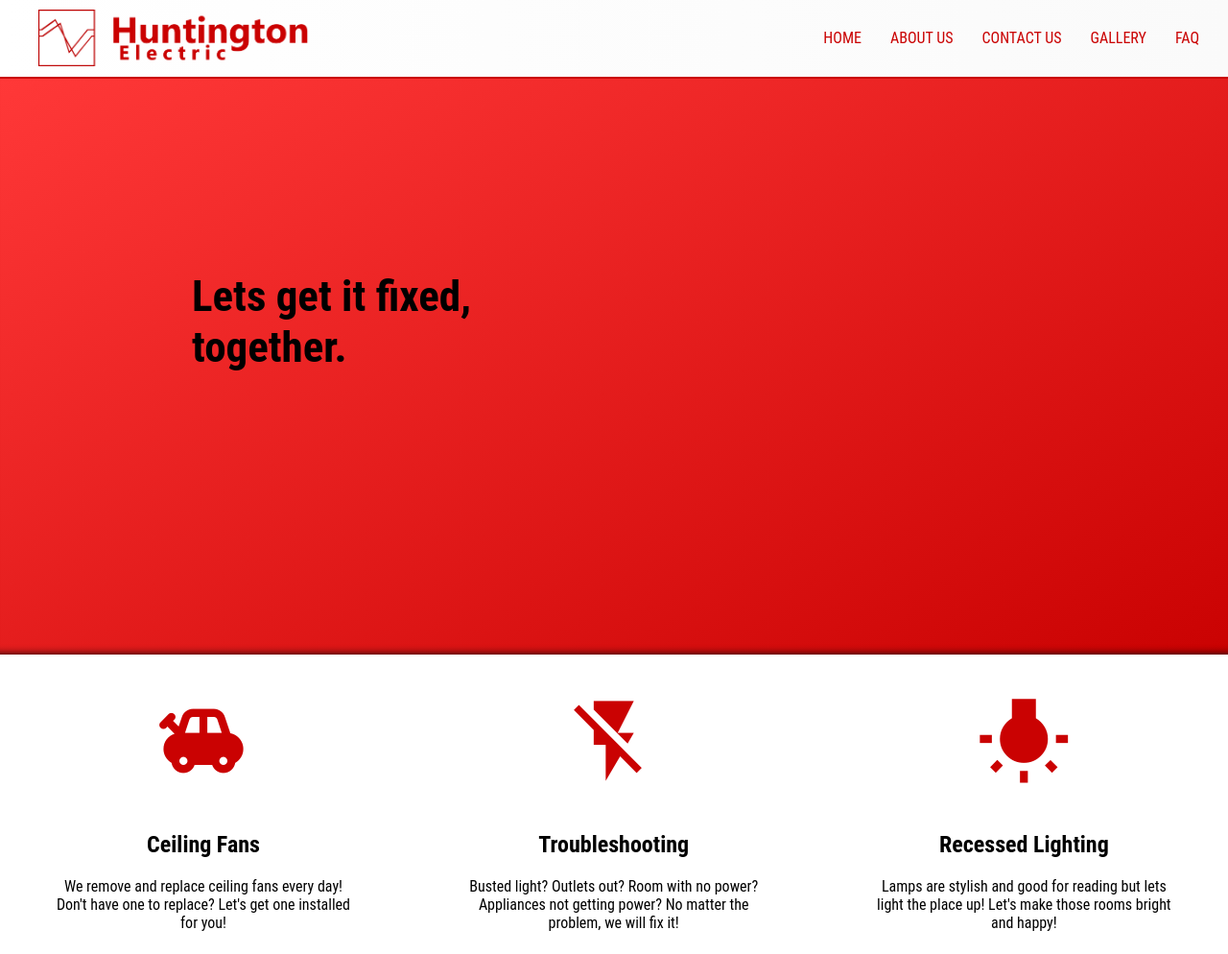
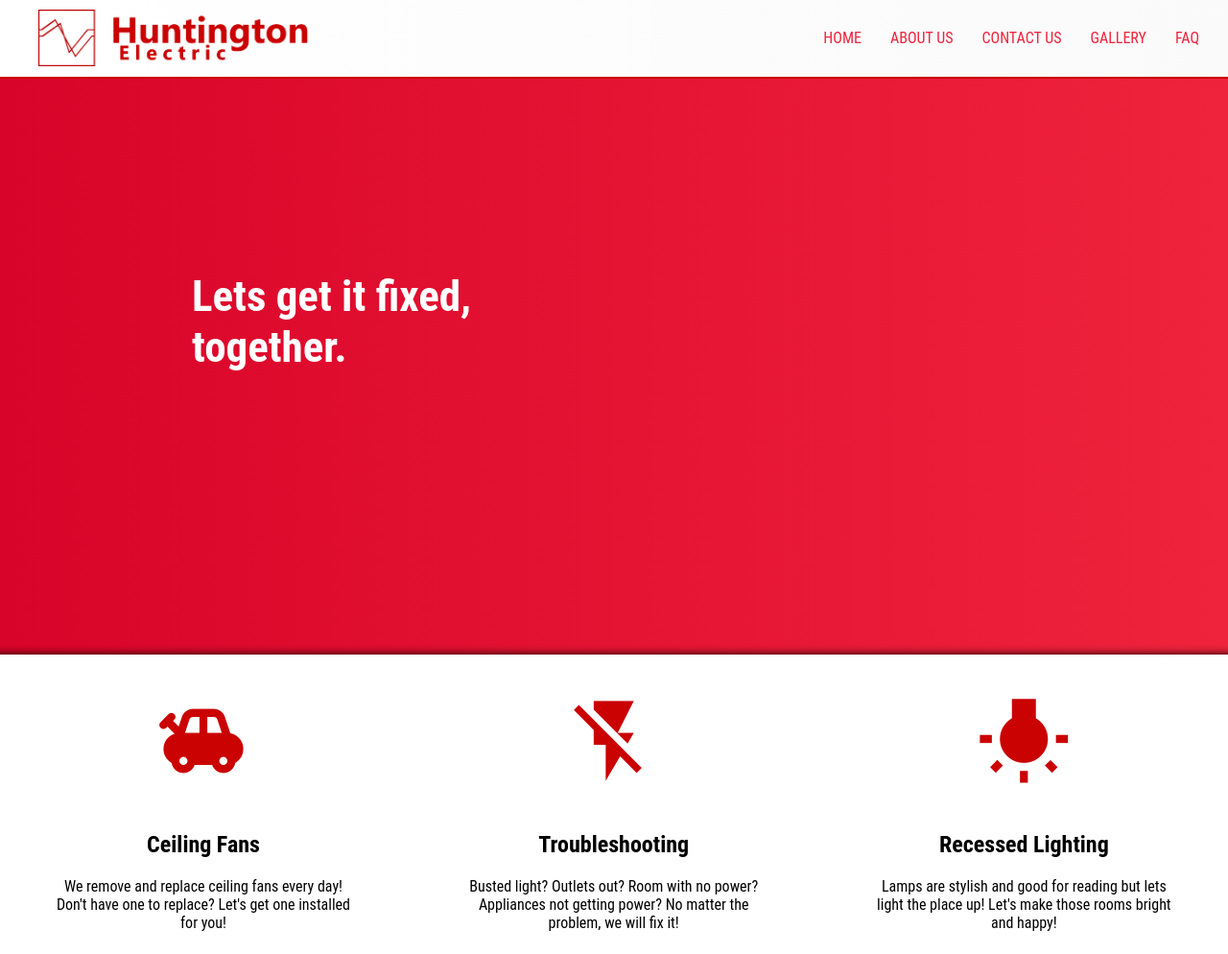
Before and after one commit to jgpentz/HuntingtonElectric, a plain HTML site: page index.html in a window 1280 px wide. Shown: the top 994 px of the page at 96% size. Drawn offline with Linux system fonts and the light colour scheme.

Commit message:
Fixed colors.

```diff
--- a/resources/css/index.css
+++ b/resources/css/index.css
@@ -40,19 +40,19 @@ body {
     margin-left: 30px;
     text-decoration: none;
     text-transform: uppercase;
-    color: #CA0202;
+    color: rgba(239,35,60,1);
     outline: 0;
 }
 
 #navbar a:hover {
-    color: rgb(100, 0, 0);
+    color: rgb(192, 71, 71);
 }
 
 #navbar a:after {
     display:block;
-    padding-bottom: 5px;
+    padding-bottom: 7px;
     content: '';
-    border-bottom: solid 2px rgb(100, 0, 0);
+    border-bottom: solid 2px rgba(239,35,60,1);
     transform: scaleX(0);
     transition: transform 250ms ease-in-out;
   }
@@ -64,11 +64,12 @@ body {
     width: 100%;
     height: 600px;
     background-color: #CA0202;
-    background-image: linear-gradient(to top left, #ca0202, #ff3838);
+    background-image: linear-gradient(90deg, rgba(217,4,41,1) 0%, rgba(239,35,60,1) 100%);
     box-shadow: inset 0 -10px 10px -10px #000000;
 }
 
 #hero_text {
+    color: white;
     font-size: 30px;
     width: 500px;
     padding-top: 200px;
```
